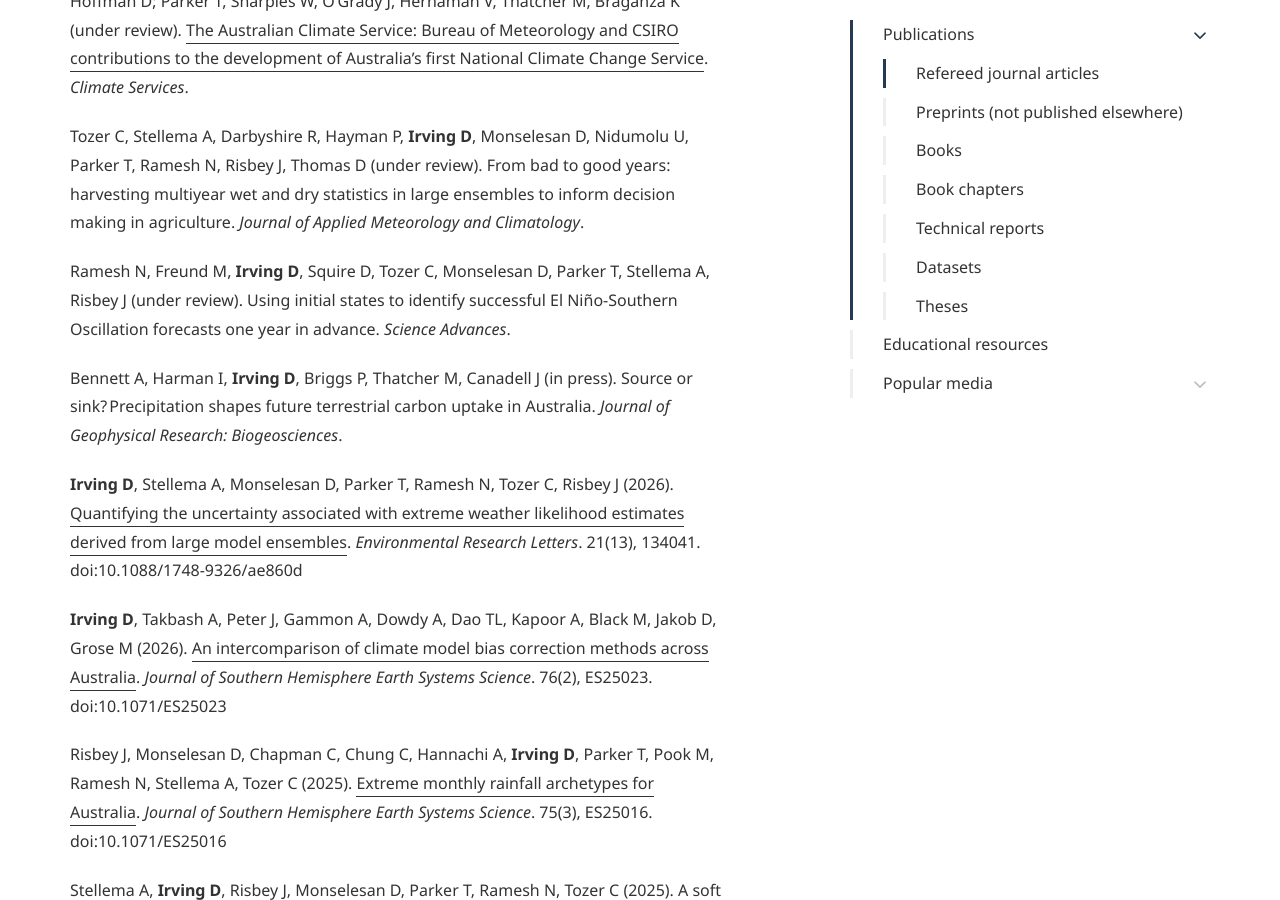
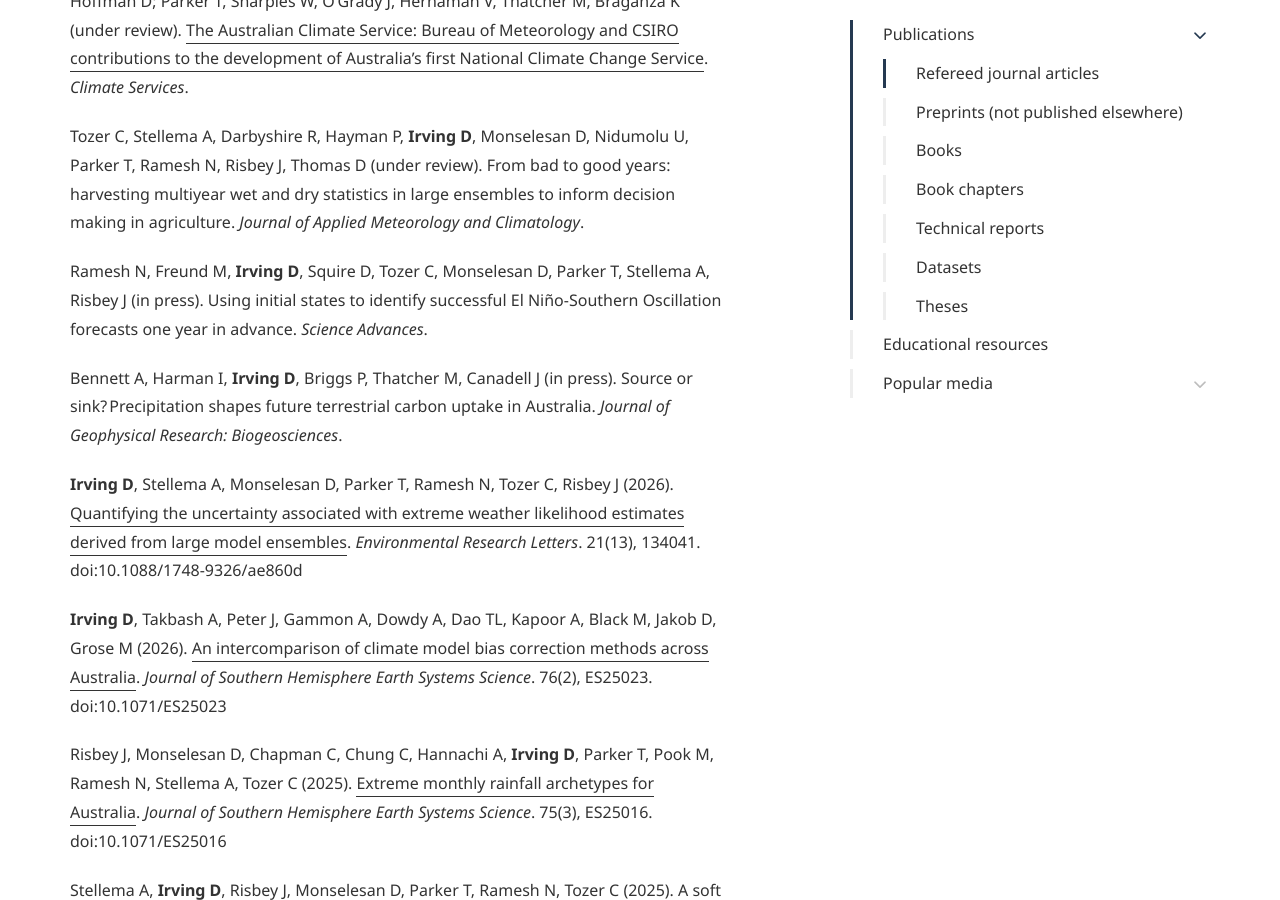
Before and after one commit to DamienIrving/damienirving.github.io, a Jekyll site: the page built from publications.md, in a window 1280 px wide and 900 px high, scrolled down 1021 px. Built offline with Jekyll 4.4.1, drawn with Linux system fonts in a browser that asks for light colours; some web fonts are replaced.

Commit message:
Update publications.md

```diff
--- a/publications.md
+++ b/publications.md
@@ -31,7 +31,7 @@ Jones D, Matear R, Jakob D, Risbey J, Maguire S, Grose M, Narsey S, Spillman C,
 
 Tozer C, Stellema A, Darbyshire R, Hayman P, **Irving D**, Monselesan D, Nidumolu U, Parker T, Ramesh N, Risbey J, Thomas D (under review). From bad to good years: harvesting multiyear wet and dry statistics in large ensembles to inform decision making in agriculture. *Journal of Applied Meteorology and Climatology*.
 
-Ramesh N, Freund M, **Irving D**, Squire D, Tozer C, Monselesan D, Parker T, Stellema A, Risbey J (under review). Using initial states to identify successful El Niño-Southern Oscillation forecasts one year in advance. *Science Advances*.
+Ramesh N, Freund M, **Irving D**, Squire D, Tozer C, Monselesan D, Parker T, Stellema A, Risbey J (in press). Using initial states to identify successful El Niño-Southern Oscillation forecasts one year in advance. *Science Advances*.
 
 Bennett A, Harman I, **Irving D**, Briggs P, Thatcher M, Canadell J (in press). Source or sink? Precipitation shapes future terrestrial carbon uptake in Australia. *Journal of Geophysical Research: Biogeosciences*.
 
```
